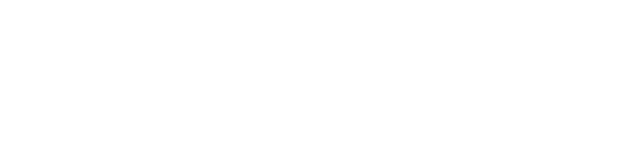
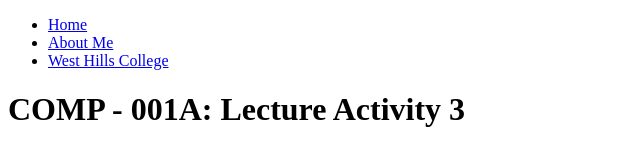
Before and after one commit to magalyrodriguez1/COMP001A.LectureActivity3, a plain HTML site: page index.html in a window 1280 px wide. Shown: the whole page, without its empty margins (0-640 px from the left). Drawn offline with Linux system fonts and the light colour scheme.

Commit message:
added unordered list

```diff
--- a/index.html
+++ b/index.html
@@ -8,6 +8,18 @@
      <link rel=" "shortcut icon" href="favicon-1.ico">
     </head>
     <body>
+        <header>
+            <!--header content goes here-->
+            <nav>
+                <!--unordered list with 3 items-->
+                <ul>
+                    <li><a href="index.html" target="_self">Home</a></li>
+                    <li><a href="about.html" target="_self">About Me</a></li>
+                    <li><a href= "https://westhillscollege.com" target="_blank">West Hills College</a></li>
+                </ul>
+            </nav>
+            <h1>COMP - 001A: Lecture Activity 3</h1>
+        </header>
 
     </body>
     <footer>
```
